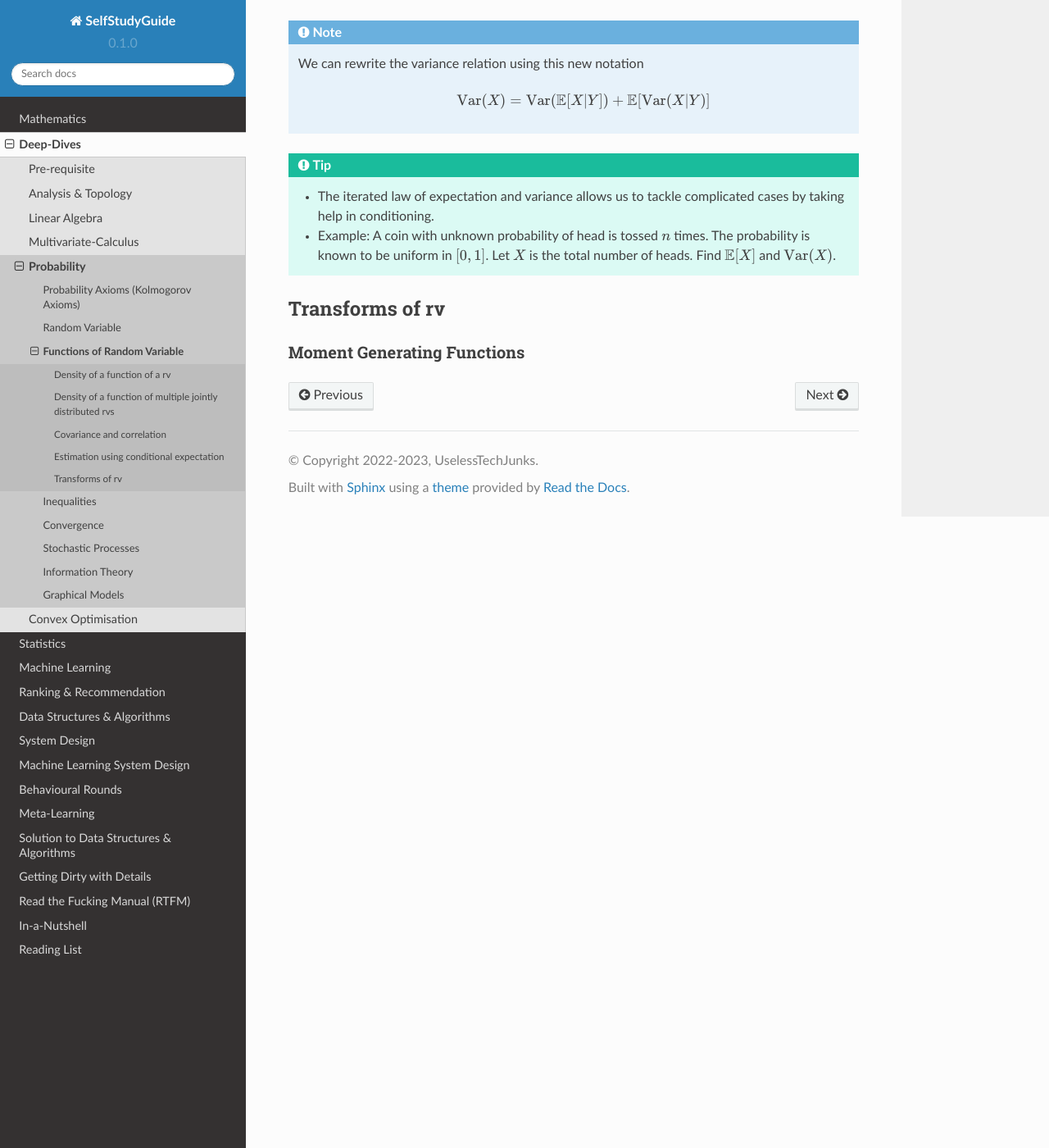
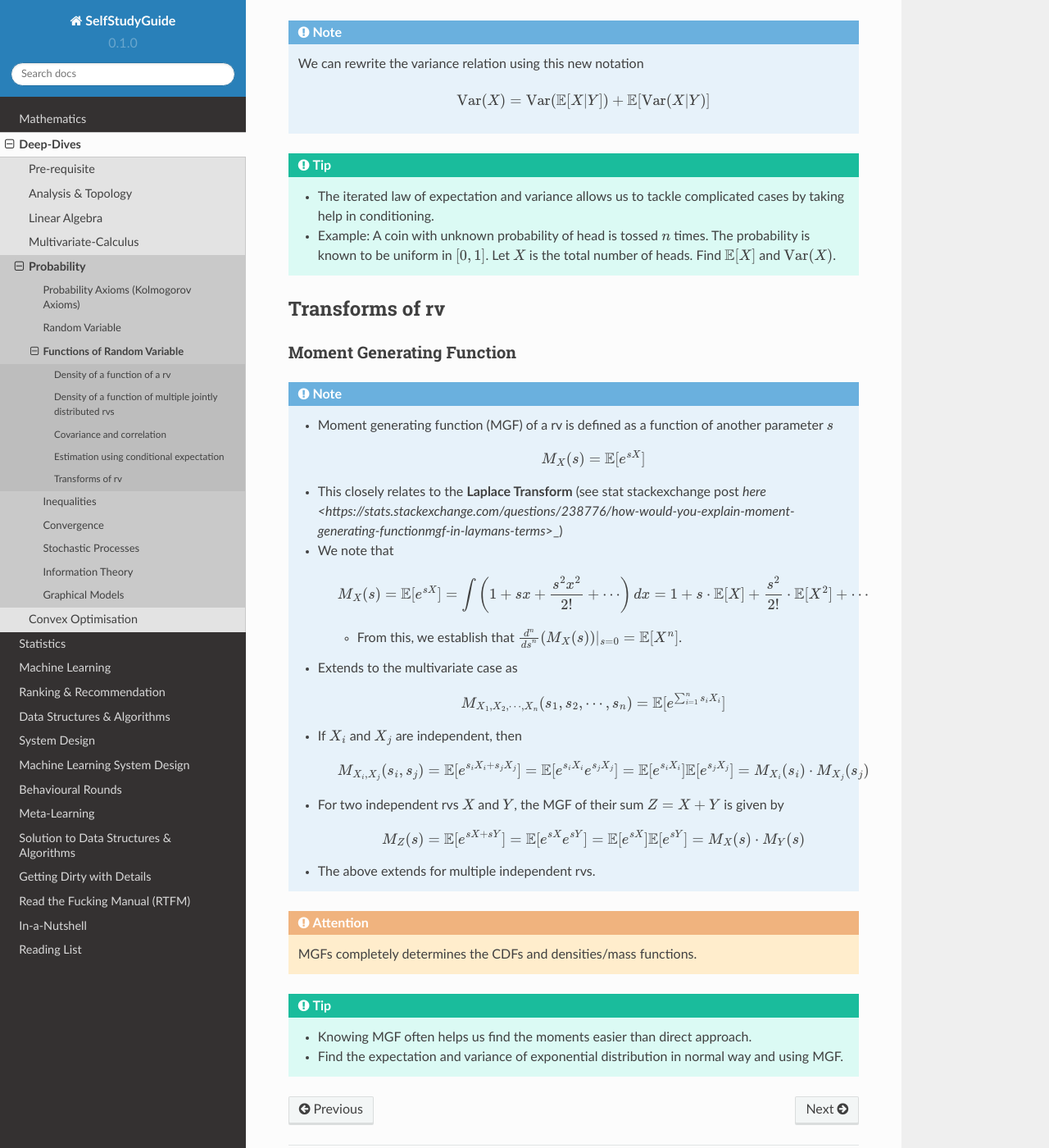
Before and after one commit to uselesstechjunks/leetcode, a Sphinx documentation site: the page built from docs/source/math/prob/func.rst, in a window 1280 px wide and 1400 px high, scrolled down 4968 px. Shown: the whole window at 82% size. Built offline with Sphinx 7.4.7 and the Read the Docs theme 2.0.0, drawn with Linux system fonts in a browser that asks for light colours.

Commit message:
Update func.rst

```diff
--- a/docs/source/math/prob/func.rst
+++ b/docs/source/math/prob/func.rst
@@ -179,6 +179,31 @@ Law of iterated variance
 ******************************************************************************************
 Transforms of rv
 ******************************************************************************************
+Moment Generating Function
+========================================================================
+.. note::
+	* Moment generating function (MGF) of a rv is defined as a function of another parameter :math:`s`
 
-Moment Generating Functions
-========================================================================
+		.. math:: M_X(s)=\mathbb{E}[e^{sX}]
+	* This closely relates to the **Laplace Transform** (see stat stackexchange post `here <https://stats.stackexchange.com/questions/238776/how-would-you-explain-moment-generating-functionmgf-in-laymans-terms`>_)
+	* We note that
+
+		.. math:: M_X(s)=\mathbb{E}[e^{sX}]=\int\left(1+sx+\frac{s^2x^2}{2!}+\cdots\right)\mathop{dx}=1+s\cdot\mathbb{E}[X]+\frac{s^2}{2!}\cdot\mathbb{E}[X^2]+\cdots
+		* From this, we establish that :math:`\frac{\mathop{d}^n}{\mathop{ds}^n}\left(M_X(s)\right)|_{s=0}=\mathbb{E}[X^n]`.
+	* Extends to the multivariate case as
+
+		.. math:: M_{X_1,X_2,\cdots,X_n}(s_1,s_2,\cdots,s_n)=\mathbb{E}[e^{\sum_{i=1}^n s_i X_i}]
+	* If :math:`X_i` and :math:`X_j` are independent, then
+
+		.. math:: M_{X_i,X_j}(s_i,s_j)=\mathbb{E}[e^{s_iX_i+s_jX_j}]=\mathbb{E}[e^{s_iX_i}e^{s_jX_j}]=\mathbb{E}[e^{s_iX_i}]\mathbb{E}[e^{s_jX_j}]=M_{X_i}(s_i)\cdot M_{X_j}(s_j)
+	* For two independent rvs :math:`X` and :math:`Y`, the MGF of their sum :math:`Z=X+Y` is given by
+
+		.. math:: M_{Z}(s)=\mathbb{E}[e^{sX+sY}]=\mathbb{E}[e^{sX}e^{sY}]=\mathbb{E}[e^{sX}]\mathbb{E}[e^{sY}]=M_{X}(s)\cdot M_{Y}(s)
+	* The above extends for multiple independent rvs.
+
+.. attention::
+	MGFs completely determines the CDFs and densities/mass functions.
+
+.. tip::
+	* Knowing MGF often helps us find the moments easier than direct approach.
+	* Find the expectation and variance of exponential distribution in normal way and using MGF.
```
